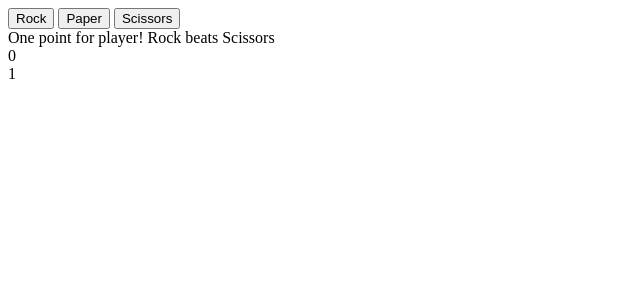
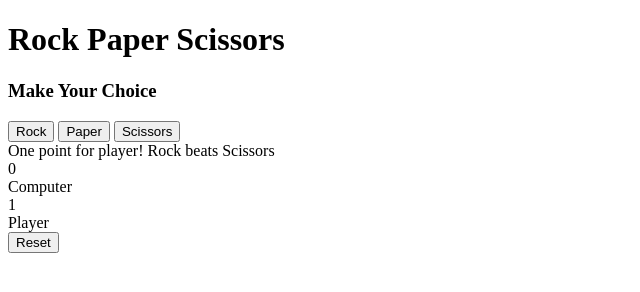
Before and after one commit to candolfi/rock-paper-scissors, a plain HTML site: page index.html in a window 1280 px wide. Both pictures are taken after a click on the button "Rock". Shown: the whole page, without its empty margins (0-640 px from the left). Drawn offline with Linux system fonts and the light colour scheme.

Commit message:
Added basic html structure for the webpage

```diff
--- a/index.html
+++ b/index.html
@@ -6,23 +6,33 @@
     </head>
 
     <body>
+        <h1>Rock Paper Scissors</h1>
+        <h3> Make Your Choice</h3>
         <div>
-            <button id="rock">Rock</button>
-            <button id="paper">Paper</button>
-            <button id="scissors">Scissors</button>
+            <button id="rock" class="rps">Rock</button>
+            <button id="paper" class="rps">Paper</button>
+            <button id="scissors" class="rps">Scissors</button>
         </div>
 
-        <div class="results"> Change this input according to which user wins</div>
+        <div class="message"> </div>
+
+        <div class="results">
+            <div>
+                <div class="computer">0</div>
+                <span>Computer</span>
+            </div>
+            <div>
+                <div class="player">0</div>
+                <span>Player</span>
+            </div>
+        </div>
 
         <div>
-            <div class="computer">0</div>
-            <div class="player">0</div>
+            <button class="replay">Reset</button>
         </div>
 
-        <!-- <script src="javascript.js"></script> -->
-
         <script>
-            const rps = document.querySelectorAll("button");
+            const rps = document.querySelectorAll('.rps');
             rps.forEach(choice => choice.addEventListener("click", calculateWinner));
 
             function getPlayerChoice(selection){
@@ -44,10 +54,9 @@
             }
 
             function calculateWinner(selection) {
-                let winner = 0;
                 let player = getPlayerChoice(selection);
                 let computer = getComputerChoice();
-                const results = document.querySelector(".results");
+                const results = document.querySelector(".message");
                 let computerScore = parseInt(document.querySelector(".computer").innerHTML);
                 let playerScore = parseInt(document.querySelector(".player").innerHTML);
 
@@ -101,9 +110,13 @@
 
                 if(playerScore === 5){
                     results.innerHTML = "Player wins! Congratulations"
+                    computerScore.remove();
+                    playerScore.remove();
                 }
                 if(computerScore === 5){
                     results.innerHTML = "Computer wins! Better luck next time"
+                    computerScore.remove();
+                    playerScore.remove();
                 }
             }
 
```
